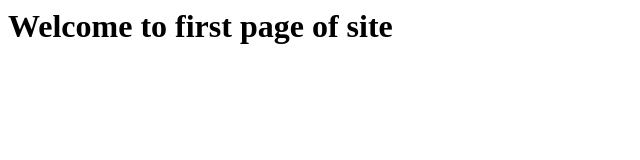
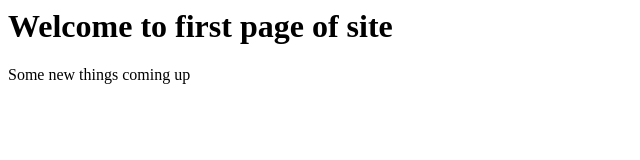
Before and after one commit to aditiarya1001/Gitub-GL-Tutorial, a plain HTML site: page index.html in a window 1280 px wide. Shown: the whole page, without its empty margins (0-640 px from the left). Drawn offline with Linux system fonts and the light colour scheme.

Commit message:
Update index.html

```diff
--- a/index.html
+++ b/index.html
@@ -1,4 +1,5 @@
 <html>
   <title>This is my website</title>
   <h1>Welcome to first page of site</h1>
+  <p>Some new things coming up</p>
 </html>
```
